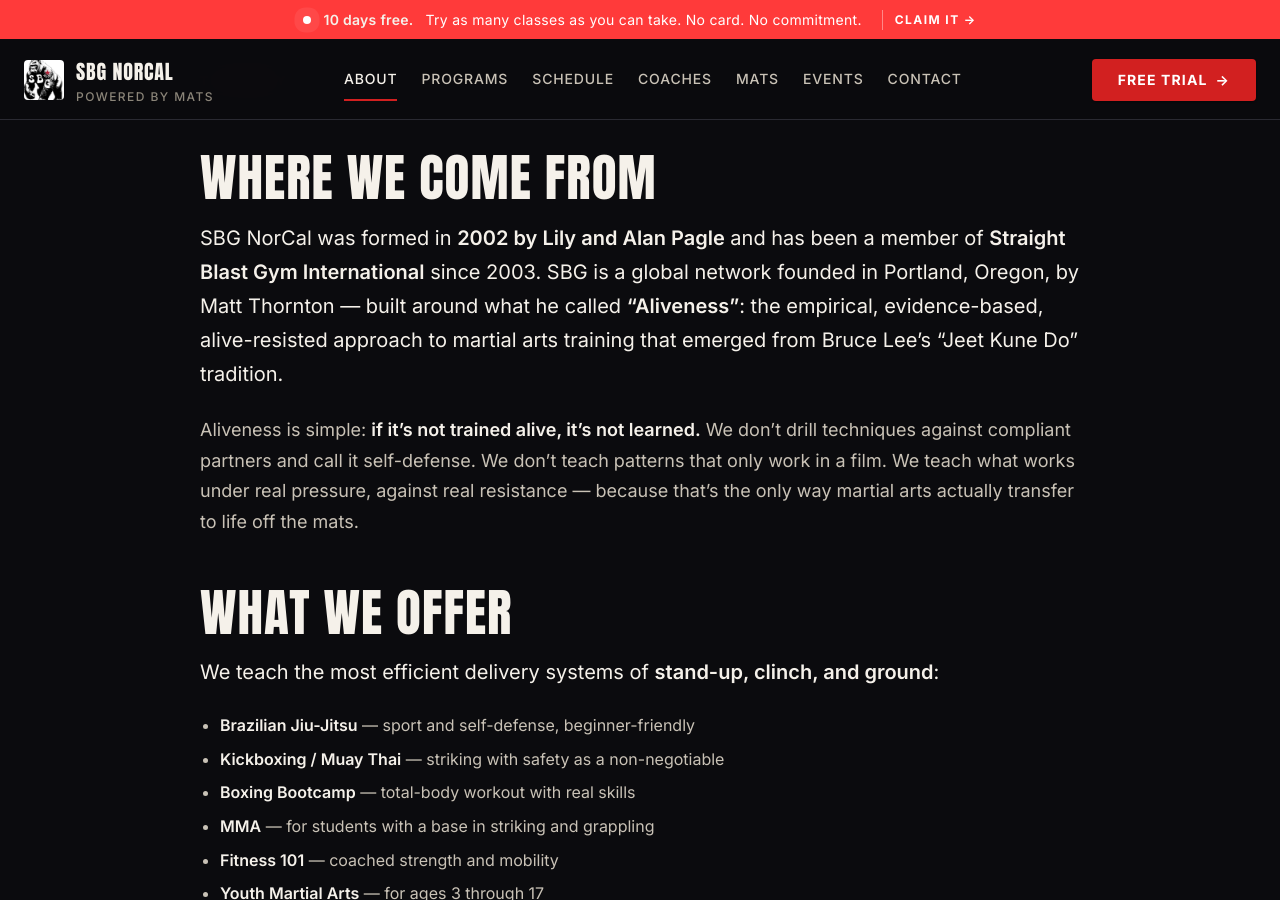
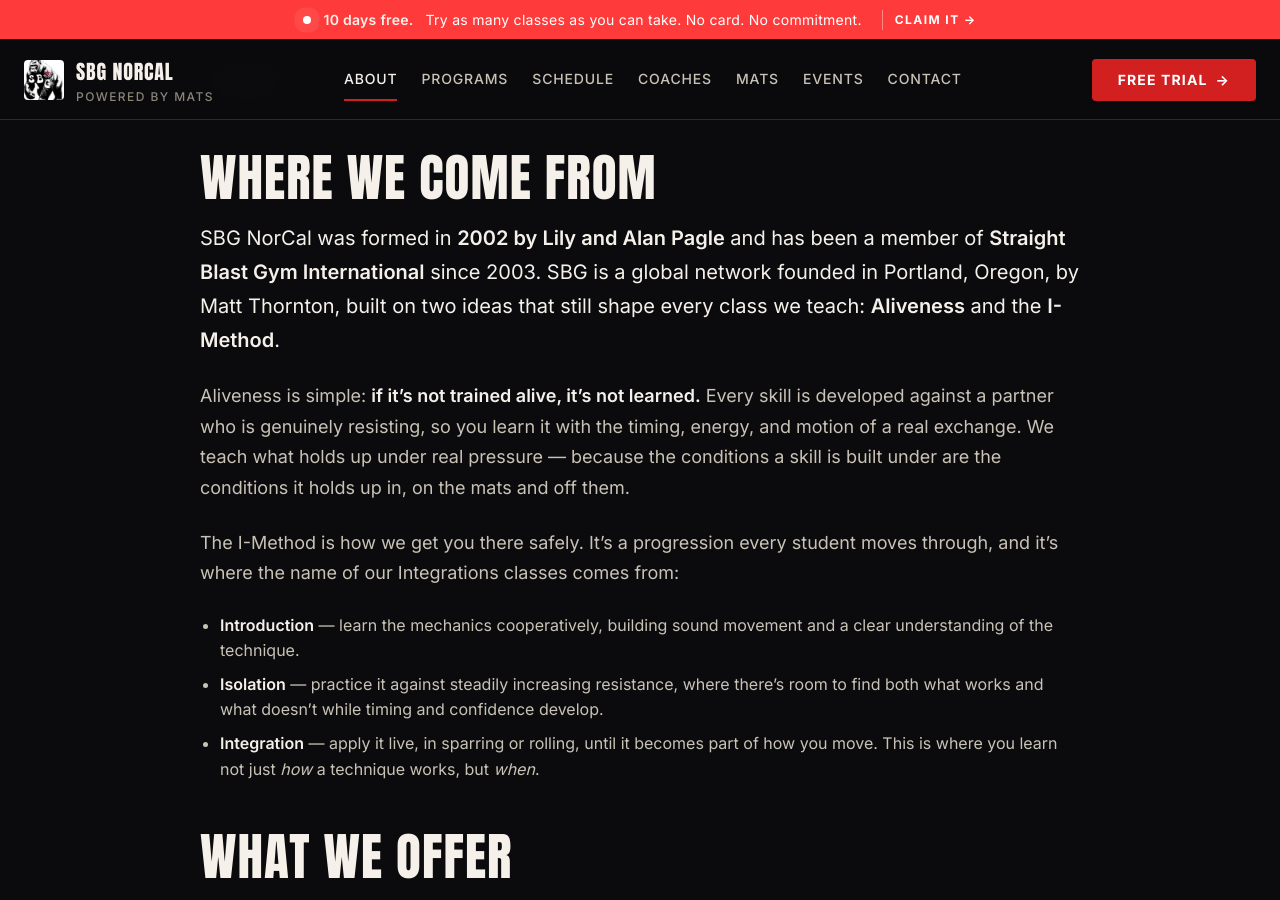
Before and after one commit to SBG-NorCal/sbg-norcal.github.io, a Jekyll site: the page built from about.md, in a window 1280 px wide and 900 px high, scrolled down 716 px. Built offline with Jekyll 4.4.1, drawn with Linux system fonts in a browser that asks for light colours; some of the changed text lies outside the part shown.

Commit message:
About: drop Jeet Kune Do lineage, state Aliveness positively, add I-Method
Three content changes to about.md:

- Remove the Bruce Lee / Jeet Kune Do attribution, both from the Aliveness
  paragraph and as a lineage bullet. The SBG connection itself is not lost —
  "Where we come from" already states that SBG NorCal was formed by the
  Pagles and belongs to Matt Thornton's SBGi network. Dropping the bullet
  also makes the "two of the most respected lineages" lead-in correct; it
  previously said two and listed three.

- Rewrite the Aliveness paragraph as what we do rather than what we don't.
  It was two "we don't" sentences (compliant partners, patterns that only
  work in a film) before reaching the actual claim.

- Add the I-Method (Introduction / Isolation / Integration), drawn from the
  gym's own about-SBG draft. It was missing entirely despite being one of
  SBGi's two founding principles, and it explains where the Integrations
  class name comes from.

Full suite: 64 passed, 6 skipped — unchanged.

Co-Authored-By: Claude Opus 5 <noreply@anthropic.com>

```diff
--- a/about.md
+++ b/about.md
@@ -13,15 +13,24 @@ lead: "Function Not Fantasy — since 2003. The East Bay's home for empirical, e
 
 SBG NorCal was formed in **2002 by Lily and Alan Pagle** and has been a member of
 **Straight Blast Gym International** since 2003. SBG is a global network founded in
-Portland, Oregon, by Matt Thornton — built around what he called **"Aliveness"**: the
-empirical, evidence-based, alive-resisted approach to martial arts training that
-emerged from Bruce Lee's "Jeet Kune Do" tradition.
+Portland, Oregon, by Matt Thornton, built on two ideas that still shape every class
+we teach: **Aliveness** and the **I-Method**.
 
-Aliveness is simple: **if it's not trained alive, it's not learned.** We don't drill
-techniques against compliant partners and call it self-defense. We don't teach
-patterns that only work in a film. We teach what works under real pressure, against
-real resistance — because that's the only way martial arts actually transfer to life
-off the mats.
+Aliveness is simple: **if it's not trained alive, it's not learned.** Every skill is
+developed against a partner who is genuinely resisting, so you learn it with the
+timing, energy, and motion of a real exchange. We teach what holds up under real
+pressure — because the conditions a skill is built under are the conditions it holds
+up in, on the mats and off them.
+
+The I-Method is how we get you there safely. It's a progression every student moves
+through, and it's where the name of our Integrations classes comes from:
+
+- **Introduction** — learn the mechanics cooperatively, building sound movement and a
+  clear understanding of the technique.
+- **Isolation** — practice it against steadily increasing resistance, where there's
+  room to find both what works and what doesn't while timing and confidence develop.
+- **Integration** — apply it live, in sparring or rolling, until it becomes part of
+  how you move. This is where you learn not just *how* a technique works, but *when*.
 
 ## What we offer
 
@@ -54,7 +63,6 @@ themselves on the mat and in their communities.
 
 We sit in two of the most respected lineages in modern martial arts:
 
-- **SBG / Jeet Kune Do**: Bruce Lee → Dan Inosanto → Matt Thornton (SBG founder, 1992) → Lily & Alan Pagle (SBG NorCal, 2002).
 - **Brazilian Jiu-Jitsu**: Rickson Gracie → Chris Haueter → Matt Thornton → Lily Pagle (3rd dan BJJ black belt).
 - **Judo**: Lily Pagle (2nd dan) and Alan Pagle (2nd dan), both internationally graded.
 
```
